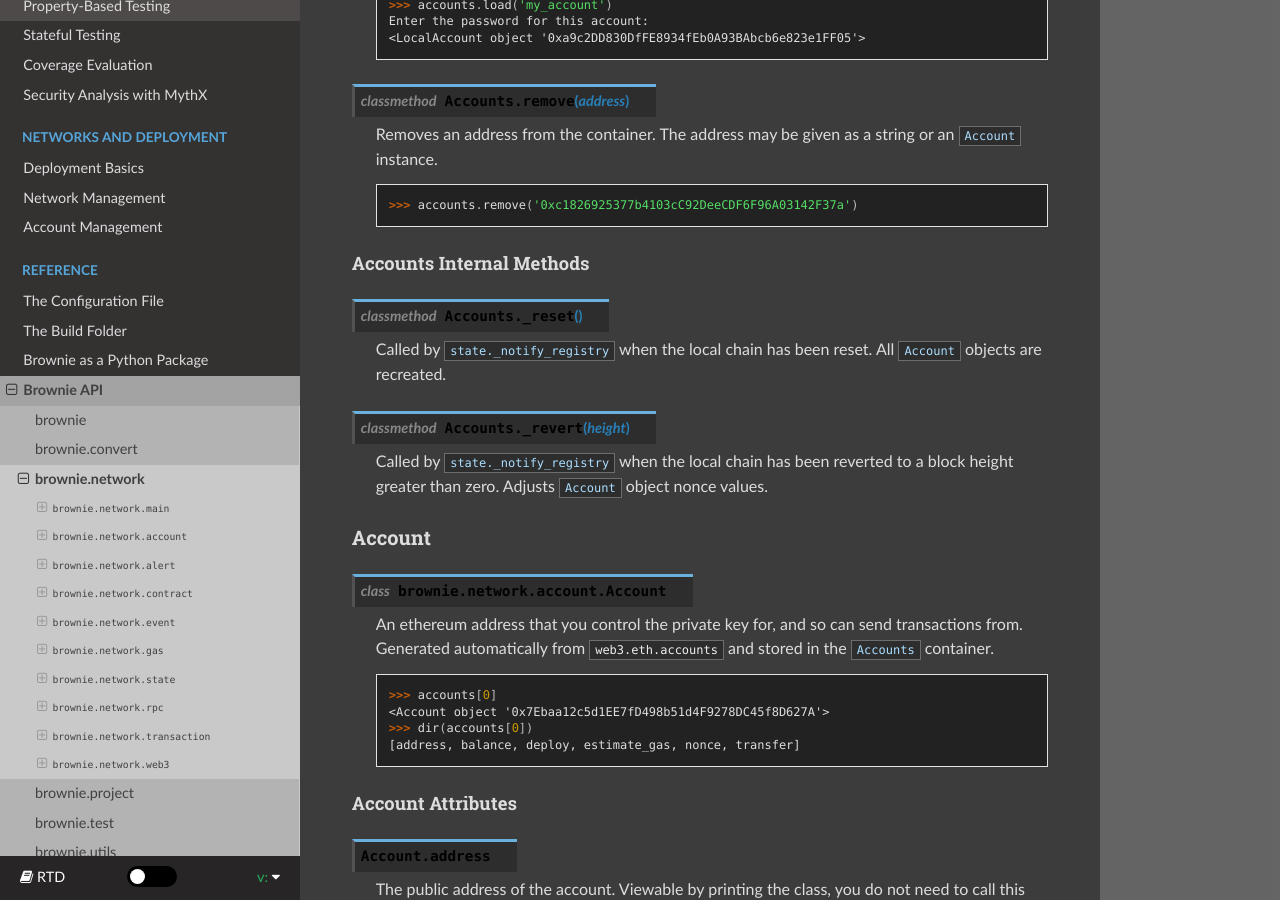
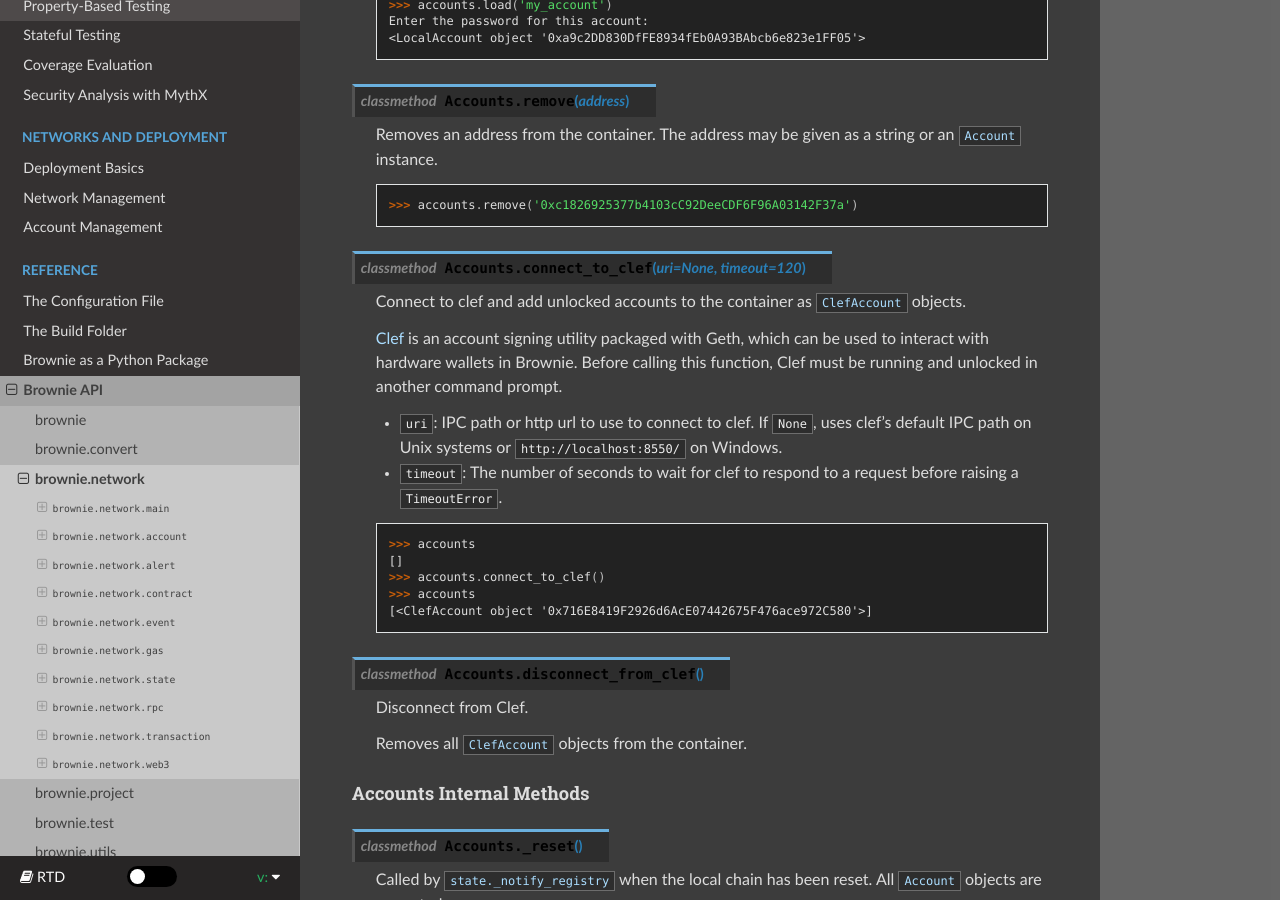
Before and after one commit to eth-brownie/brownie, a Sphinx documentation site: the page built from docs/api-network.rst, in a window 1280 px wide and 900 px high, scrolled down 4346 px. Built offline with Sphinx 7.4.7 and the Read the Docs theme 2.0.0, drawn with Linux system fonts in a browser that asks for light colours; some of the changed text lies outside the part shown.

Commit message:
docs: clef API docs and basic mention of HW wallet support

```diff
--- a/docs/api-network.rst
+++ b/docs/api-network.rst
@@ -227,6 +227,30 @@
     .. code-block:: python
 
         >>> accounts.remove('0xc1826925377b4103cC92DeeCDF6F96A03142F37a')
+
+.. py:classmethod:: Accounts.connect_to_clef(uri=None, timeout=120)
+
+    Connect to clef and add unlocked accounts to the container as :func:`ClefAccount <brownie.network.account.ClefAccount>` objects.
+
+    `Clef <https://geth.ethereum.org/docs/clef/tutorial>`_ is an account signing utility packaged with Geth, which can be used to interact with hardware wallets in Brownie. Before calling this function, Clef must be running and unlocked in another command prompt.
+
+    * ``uri``: IPC path or http url to use to connect to clef. If ``None``, uses clef's default IPC path on Unix systems or ``http://localhost:8550/`` on Windows.
+    * ``timeout``: The number of seconds to wait for clef to respond to a request before raising a ``TimeoutError``.
+
+    .. code-block:: python
+
+        >>> accounts
+        []
+        >>> accounts.connect_to_clef()
+        >>> accounts
+        [<ClefAccount object '0x716E8419F2926d6AcE07442675F476ace972C580'>]
+
+.. py:classmethod:: Accounts.disconnect_from_clef()
+
+    Disconnect from Clef.
+
+    Removes all :func:`ClefAccount <brownie.network.account.ClefAccount>` objects from the container.
+
 
 Accounts Internal Methods
 *************************
@@ -454,6 +478,21 @@
         >>> accounts[-1].save('~/my_account.json')
         Enter the password to encrypt this account with:
         /home/computer/my_account.json
+
+ClefAccount
+------------
+
+.. py:class:: brownie.network.account.ClefAccount
+
+    Functionally identical to :func:`Account <brownie.network.account.Account>`. A ``ClefAccount`` object is used for accounts that have been unlocked via `clef <https://geth.ethereum.org/docs/clef/tutorial>`_, and where signing of transactions is handled externally from brownie. This is useful for hardware wallets.
+
+    .. code-block:: python
+
+        >>> accounts
+        []
+        >>> accounts.connect_to_clef()
+        >>> accounts
+        [<ClefAccount object '0x716E8419F2926d6AcE07442675F476ace972C580'>]
 
 PublicKeyAccount
 ----------------
```
Also changed, not shown: docs/account-management.rst (+19 -0 lines).
